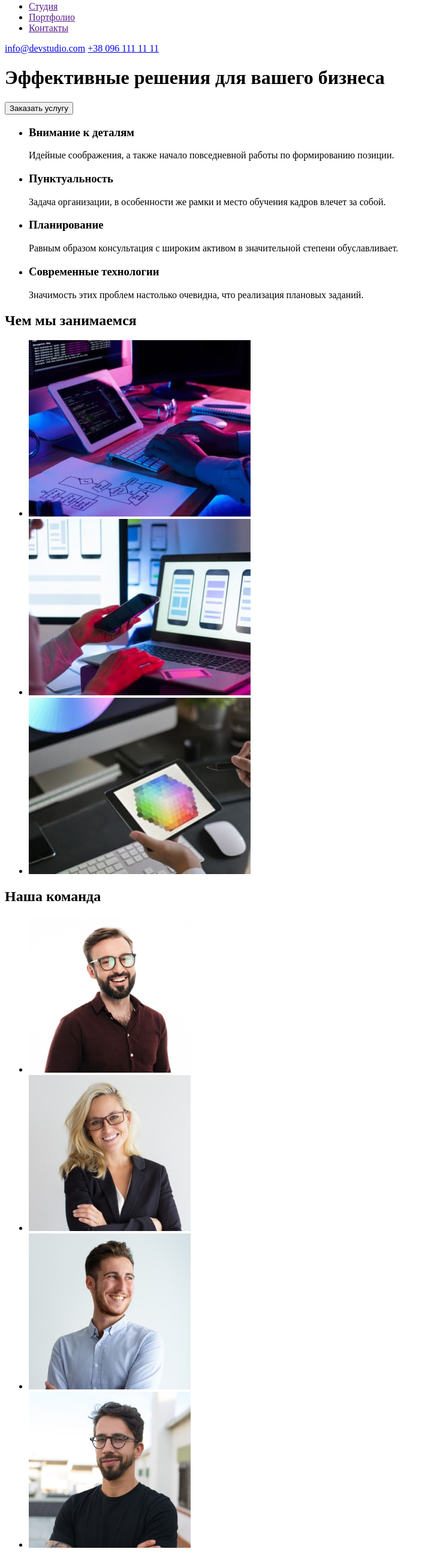
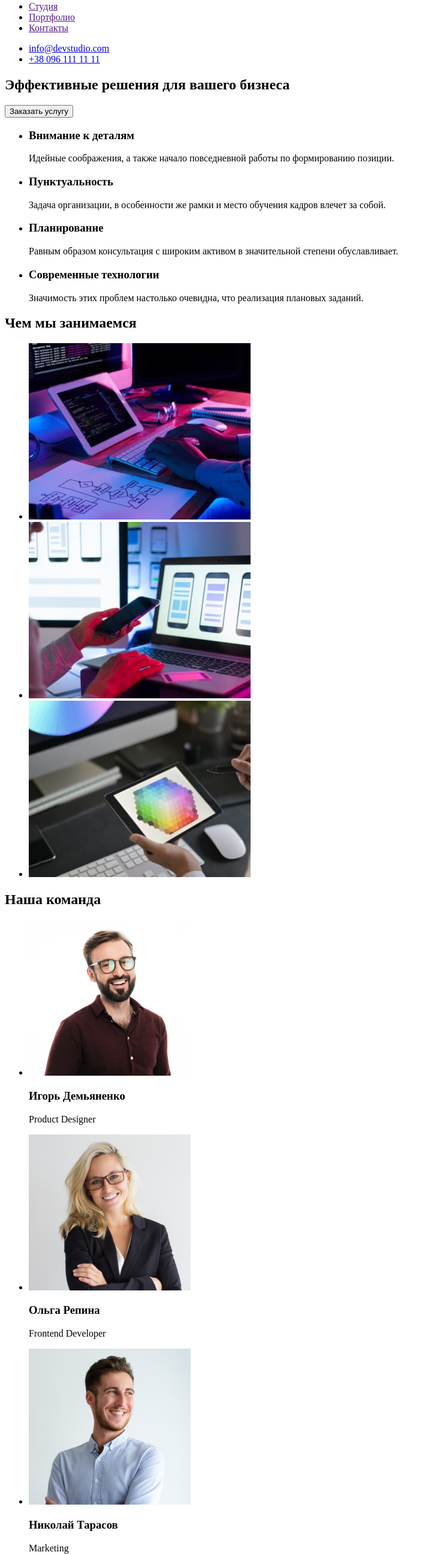
Before and after one commit to DimaKirdanov/goit-markup-hw-01, a plain HTML site: page index.html in a window 1280 px wide. Shown: the part 40-2632 px from the top of the page at 60% size, without its empty margins (0-719 px from the left). Drawn offline with Linux system fonts and the light colour scheme.

Commit message:
Делает изменения по замечаниям

```diff
--- a/index.html
+++ b/index.html
@@ -10,24 +10,29 @@
     <!-- это шапка -->
     <header>
       <nav>
-        <a href="index.html">WebStudio</a>
+        <a href="./index.html">WebStudio</a>
         <ul>
           <li><a href="">Студия</a></li>
           <li><a href="">Портфолио</a></li>
           <li><a href="">Контакты</a></li>
         </ul>
       </nav>
-      <a href="mailto:info@devstudio.com">info@devstudio.com</a>
-      <a href="tel:+380961111111">+38 096 111 11 11</a>
+      <ul>
+        <li><a href="mailto:info@devstudio.com">info@devstudio.com</a></li>
+        <li><a href="tel:+380961111111">+38 096 111 11 11</a></li>
+      </ul>
     </header>
 
     <!-- уникальный контент -->
     <main>
-      <h1>Эффективные решения для вашего бизнеса</h1>
-      <button type="button">Заказать услугу</button>
+      <section>
+        <h1>Эффективные решения для вашего бизнеса</h1>
+        <button type="button">Заказать услугу</button>
+      </section>
 
       <!-- Особенности -->
       <section>
+        <h2 hidden>Особенности</h2>
         <ul>
           <li>
             <h3>Внимание к деталям</h3>
@@ -102,6 +107,8 @@
               width="270"
               height="260"
             />
+            <h3>Игорь Демьяненко</h3>
+            <p>Product Designer</p>
           </li>
 
           <li>
@@ -111,6 +118,8 @@
               width="270"
               height="260"
             />
+            <h3>Ольга Репина</h3>
+            <p>Frontend Developer</p>
           </li>
 
           <li>
@@ -120,6 +129,8 @@
               width="270"
               height="260"
             />
+            <h3>Николай Тарасов</h3>
+            <p>Marketing</p>
           </li>
 
           <li>
@@ -129,6 +140,8 @@
               width="270"
               height="260"
             />
+            <h3>Михаил Ермаков</h3>
+            <p>UI Designer</p>
           </li>
         </ul>
       </section>
@@ -136,11 +149,9 @@
 
     <!-- подвал -->
     <footer>
+      <a href="index.html">WebStudio</a>
       <address>
         <ul>
-          <li>
-            <a href="index.html">WebStudio</a>
-          </li>
           <li>
             <a
               href="https://goo.gl/maps/95omFK55Zk3BSgoX8"
```
